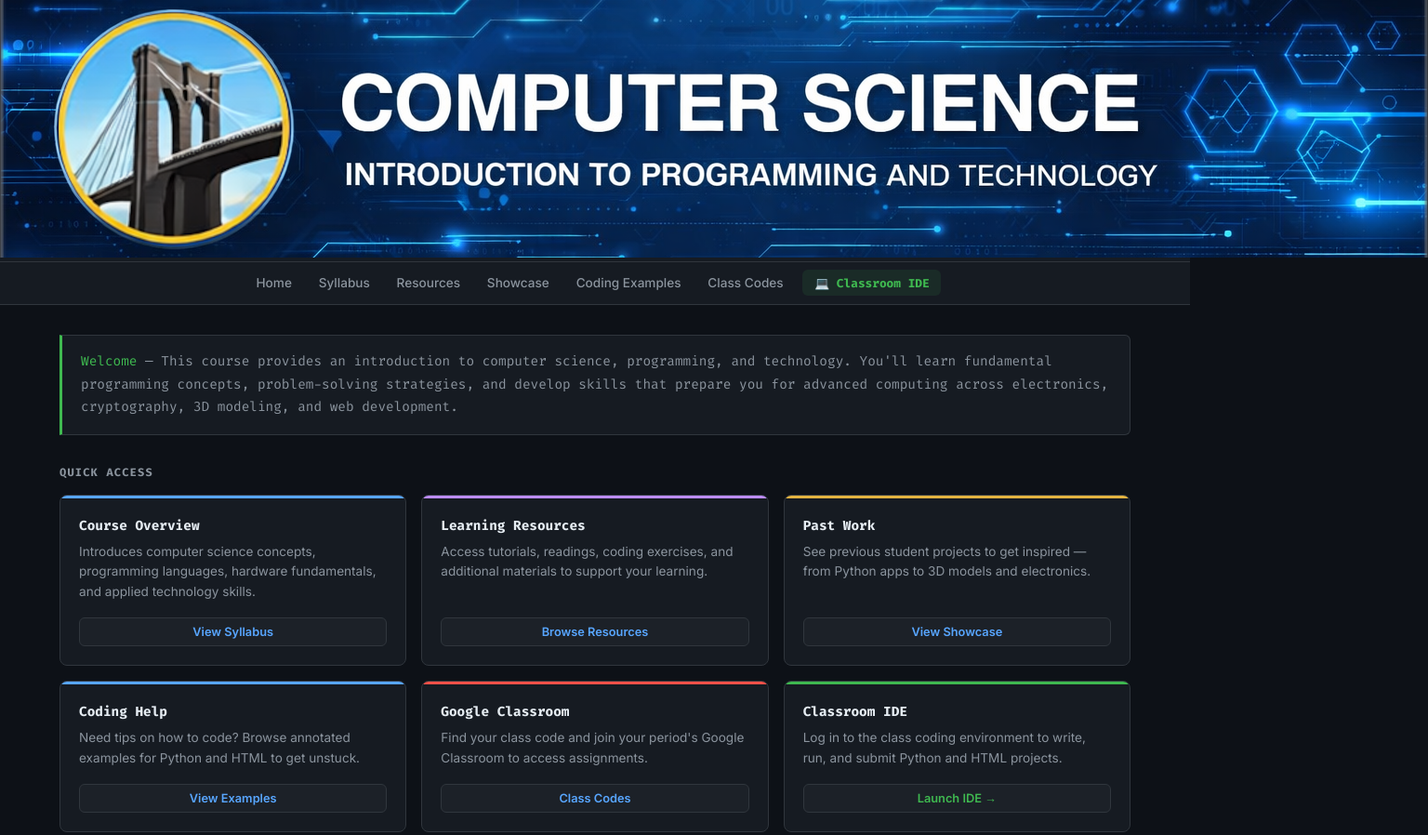
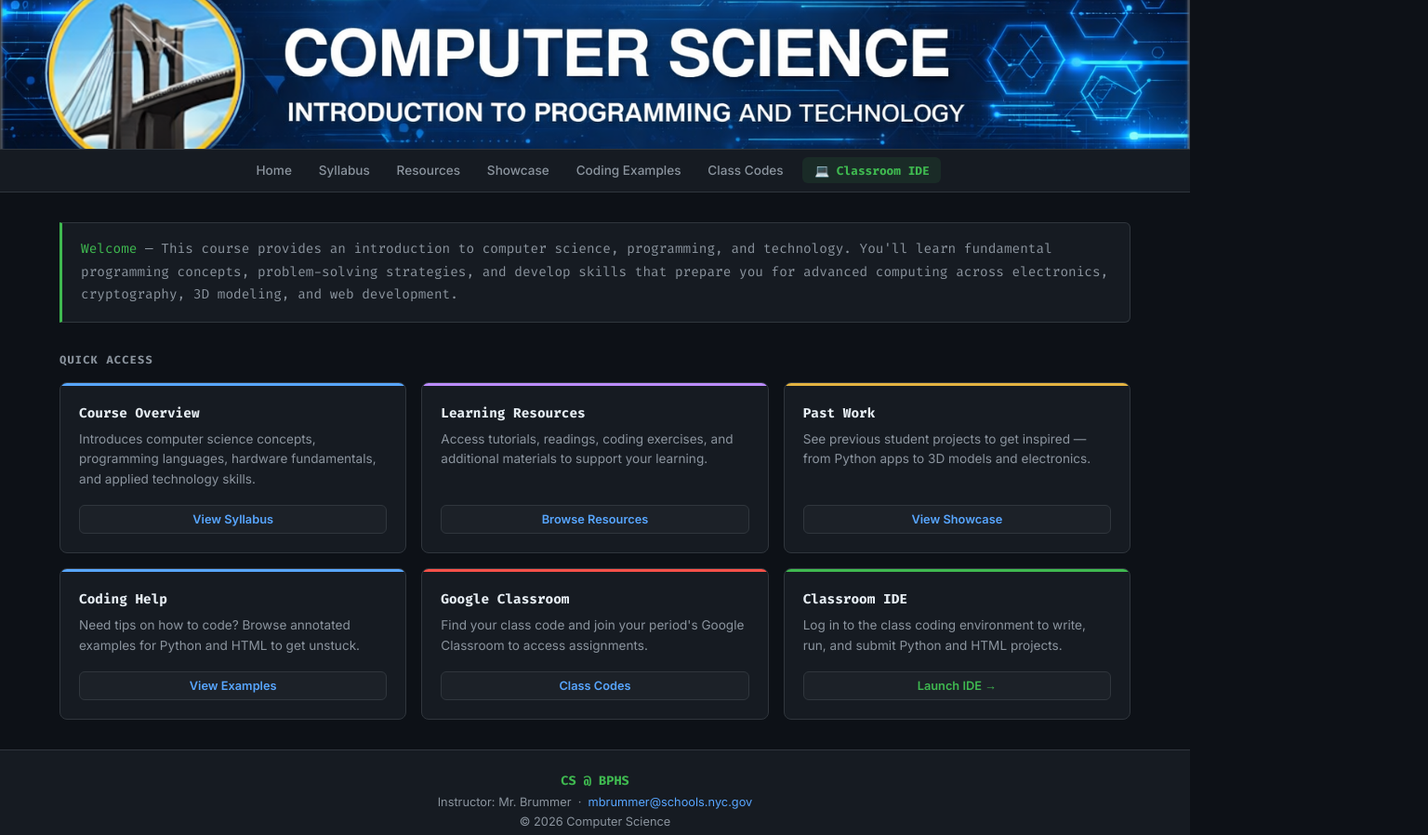
Before and after one commit to brummerm/BPHSCS, a website: page public/index.html in a window 1280 px wide. Shown: the top 898 px of the page at 93% size, 1536 px wide, since content can reach past the window. Drawn offline with Linux system fonts and the light colour scheme.

Commit message:
Refactor banner CSS for consistency

```diff
--- a/public/index.html
+++ b/public/index.html
@@ -31,9 +31,9 @@
     }
 
     /* ── Banner ── */
-    .banner { background: var(--surface); border-bottom: 1px solid var(--border); }
-    .banner a { display: block; }
-    . img { width: 100%; max-height: 160px; object-fit: cover; display: block; }
+    .banner{background:var(--surface);border-bottom:1px solid var(--border);}
+    .banner a{display:block;}
+    .banner img{width:100%;max-height:160px;object-fit:cover;display:block;}
 
     /* ── Nav ── */
     nav {
```
